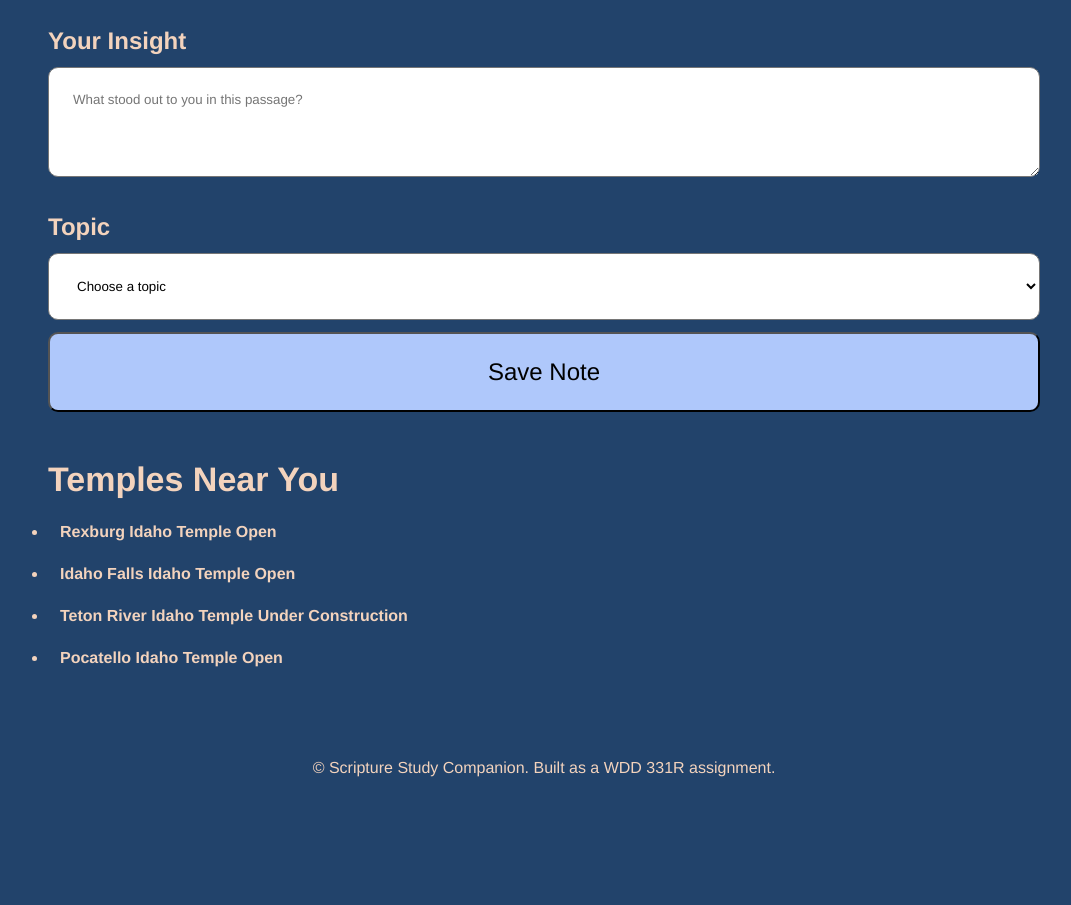
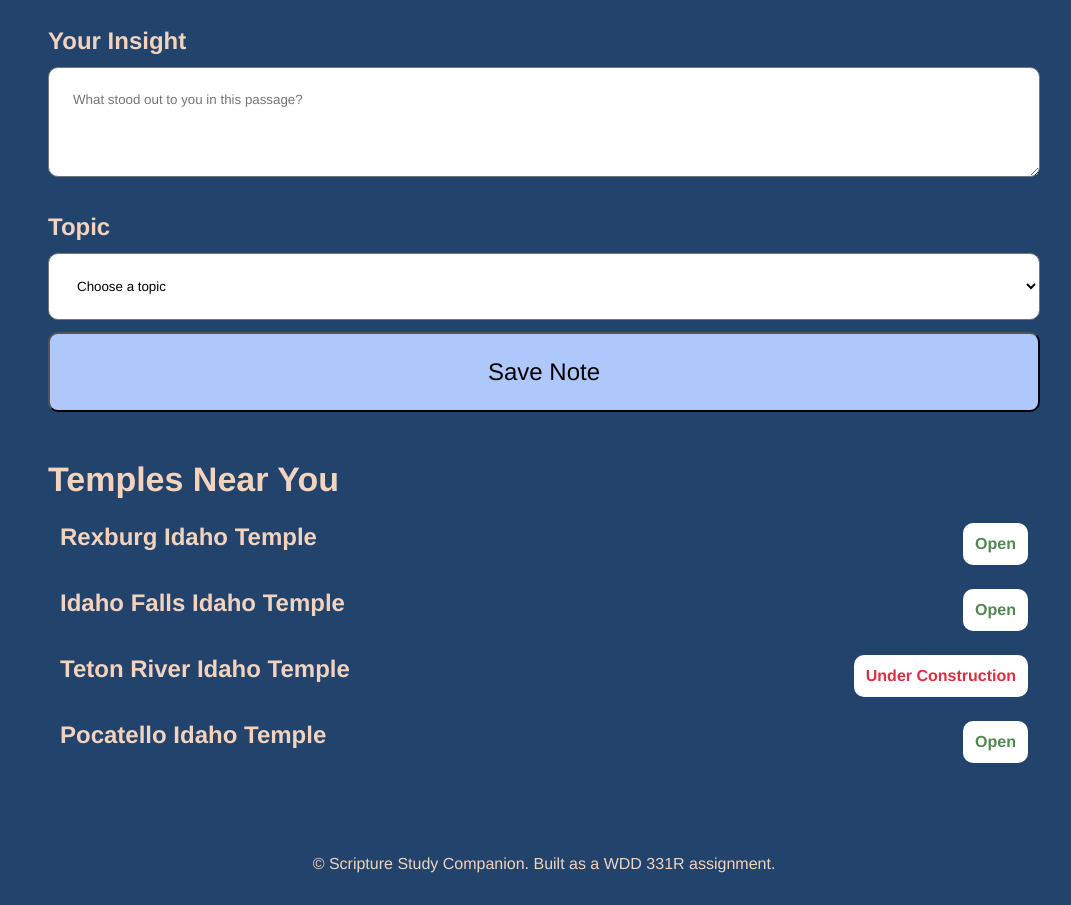
Before and after one commit to cachito2002/wdd331-portfolio, a plain HTML site: page unit-2/layered-components/index.html in a window 1280 px wide. Shown: the part 1239-2144 px from the top of the page, without its empty margins (96-1167 px from the left). Before the commit the page ends 2048 px from the top, so only its background shows below. Drawn offline with Linux system fonts and the light colour scheme.

Commit message:
Completed the CSS requirements

```diff
--- a/unit-2/layered-components/css/components/buttons.css
+++ b/unit-2/layered-components/css/components/buttons.css
@@ -20,7 +20,9 @@
       cursor: pointer;
 
       &:hover {
-         background-color: var(--text-color);
+         background-color: var(--verification);
+         font-weight: 600;
+         color: var(--text-color);
       }
 
    }
--- a/unit-2/layered-components/css/components/temples.css
+++ b/unit-2/layered-components/css/components/temples.css
@@ -2,3 +2,30 @@
    Style the status badges differently based on class (.open, .construction). */
 
 /* TODO: Style the temple list */
+.temples {
+   list-style: none;
+   padding: 0;
+   margin: 0;
+
+   li {
+      display: flex;
+      justify-content: space-between;
+
+      .temple-name {
+         font-weight: 800;
+         font-size: var(--font-size-small_medium);
+      }
+   }
+   .temple-status {
+      padding: var(--small-spacing);
+      border-radius: var(--border-radius);
+      background-color: var(--classic-link-color);
+
+      &.open {
+         color: var(--verification);
+      }
+      &.construction {
+         color: var(--primary-color);
+      }
+   }
+}
--- a/unit-2/layered-components/css/tokens/colors.css
+++ b/unit-2/layered-components/css/tokens/colors.css
@@ -9,19 +9,10 @@
     --accent-color: #b3cbfef9;
     --classic-link-color: white;
     --normal-color: black;
+    --verification: rgb(82, 135, 82);
 
     /* Font and Spacing */
-    --small-spacing: 12px;
-    --medium-spacing: 24px;
-    --large-spacing: 36px;
-    --extra-large-spacing: 46px;
-    --font-family: Helvetica, Apple, sans-serif;
-    --border-radius: 10px;
 
-    --font-size-small: 14px;
-    --font-size-small_medium: 24px;
-    --font-size-medium: 34px;
-    --font-size-large: 46px;
 
 
 
--- a/unit-2/layered-components/css/tokens/variables.css
+++ b/unit-2/layered-components/css/tokens/variables.css
@@ -2,4 +2,15 @@
    These values should be referenced by every other layer. */
 :root {
     /* TODO: Define spacing, font, radius, and shadow tokens here */
+     --small-spacing: 12px;
+    --medium-spacing: 24px;
+    --large-spacing: 36px;
+    --extra-large-spacing: 46px;
+    --font-family: Helvetica, Apple, sans-serif;
+    --border-radius: 10px;
+
+    --font-size-small: 14px;
+    --font-size-small_medium: 24px;
+    --font-size-medium: 34px;
+    --font-size-large: 46px;
 }
--- a/unit-2/layered-components/css/utilities/utilities.css
+++ b/unit-2/layered-components/css/utilities/utilities.css
@@ -3,3 +3,10 @@
    by layer order without needing !important. */
 
 /* TODO: Add any utility classes you find useful */
+.text-center {
+   text-align: center;
+}
+
+.margin-top {
+   margin-top: var(--medium-spacing);
+}
```
